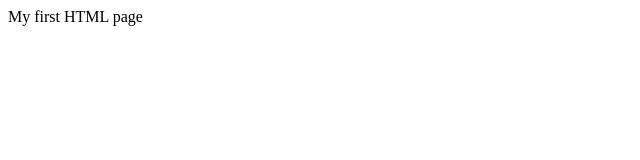
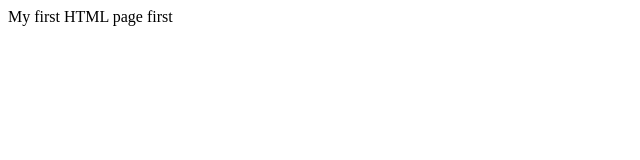
Before and after one commit to denzelbarbacena/denzelbarbacena.github.io, a plain HTML site: page index.html in a window 1280 px wide. Shown: the full height of the page, 0-640 px from the left. Drawn offline with Linux system fonts and the light colour scheme.

Commit message:
Update index.html

```diff
--- a/index.html
+++ b/index.html
@@ -1 +1,2 @@
 My first HTML page
+<a hreh="first.html">first</a>
```
